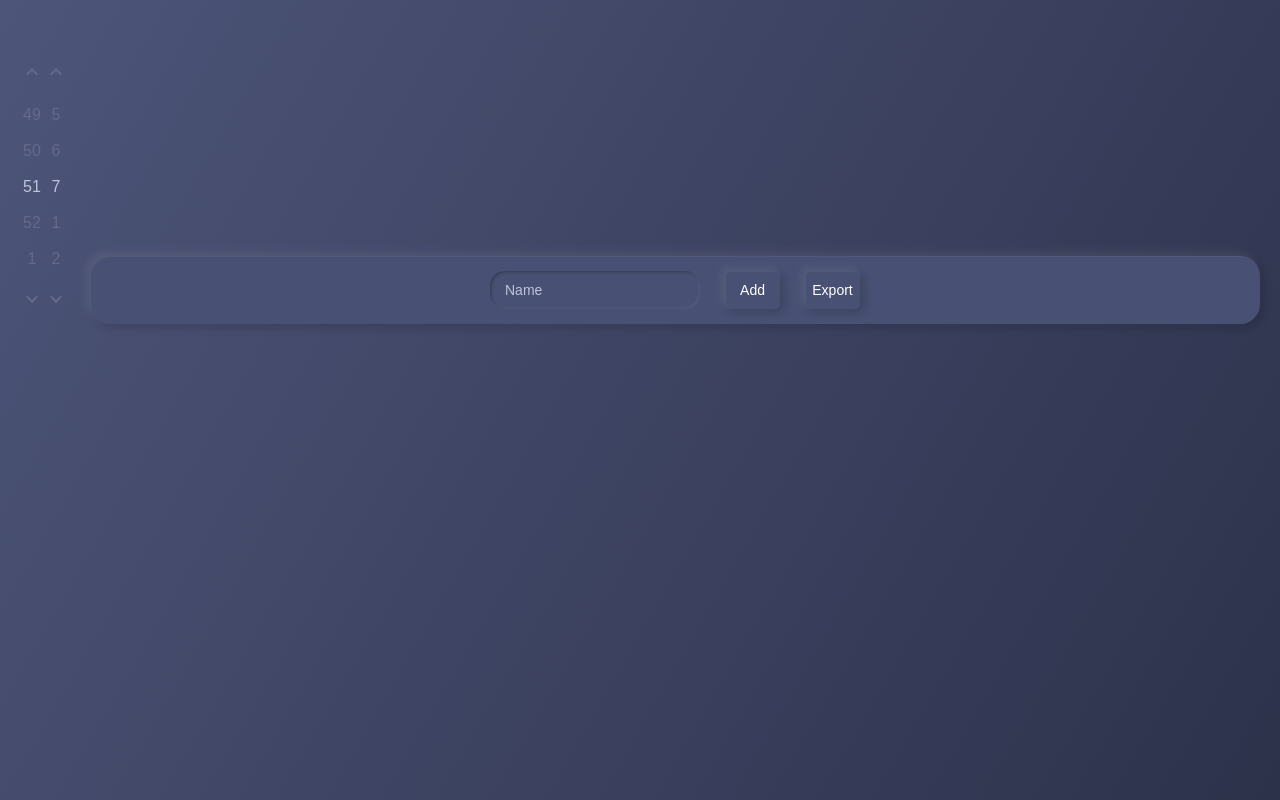
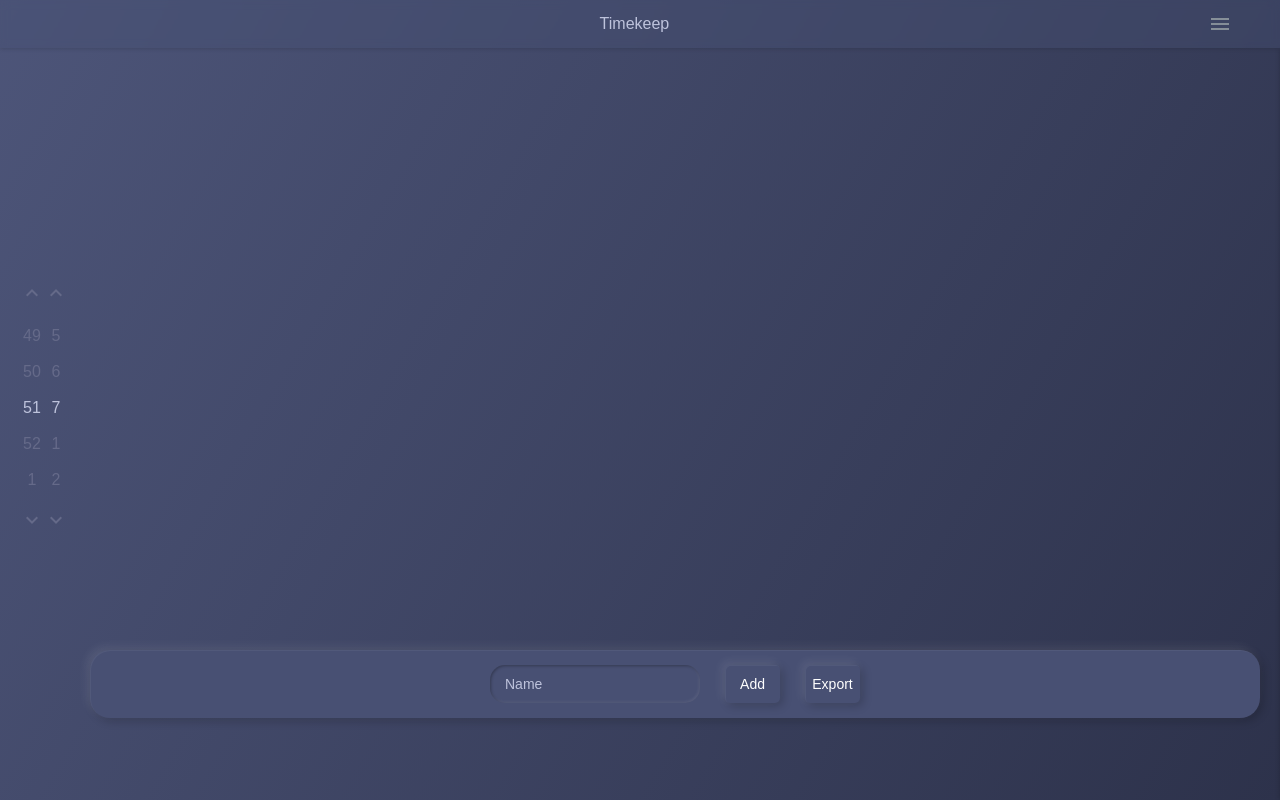
Before and after one commit to AlexGustafsson/timekeep, a Vue app: page / in a window 1280 px wide. Built offline with nearby package versions, Linux system fonts and the light colour scheme; a web font is replaced by a local one.

Commit message:
Implemented side menu for timekeeps

```diff
--- a/src/components/app/model.vue
+++ b/src/components/app/model.vue
@@ -1,9 +1,23 @@
 <template>
   <div class="app">
+    <nav class="top">
+      <router-link to="/">Timekeep</router-link>
+      <i class="material-icons" v-on:click="toggleMenu">menu</i>
+    </nav>
+    <nav class="side" ref="menu" v-bind:class="{open: menuIsOpen}" v-on:click="toggleMenu">
+      <ul>
+        <li v-for="timekeep in $store.state.timekeeps">
+          <p>{{timekeep.name}}</p>
+          <i class="material-icons" @click.stop="toggleFavorite(timekeep)">{{timekeep.favorite ? 'favorite' : 'favorite_border'}}</i>
+          <i class="remove material-icons" @click.stop="remove(timekeep)">delete_forever</i>
+        </li>
+      </ul>
+    </nav>
     <main>
       <router-view></router-view>
     </main>
   </div>
 </template>
 
+<script src="./script.js"></script>
 <style src="./style.css"></style>
--- /dev/null
+++ b/src/components/app/script.js
@@ -0,0 +1,44 @@
+export default {
+  name: 'app',
+  data() {
+    return {
+      menuIsOpen: false
+    };
+  },
+  methods: {
+    openMenu() {
+      this.menuIsOpen = true;
+      window.addEventListener('mousedown', this.handleMouseClick);
+    },
+    hideMenu() {
+      this.menuIsOpen = false;
+      window.removeEventListener('mousedown', this.handleMouseClick);
+    },
+    toggleMenu() {
+      if (this.menuIsOpen)
+        this.hideMenu();
+      else
+        this.openMenu();
+    },
+    handleMouseClick(event) {
+      const {clientX} = event;
+      const {offsetLeft} = this.$refs.menu;
+
+      if (clientX < offsetLeft)
+        this.hideMenu();
+    },
+    toggleFavorite(timekeep) {
+      this.$store.dispatch('toggleFavorite', timekeep).catch(error => {
+        alert(error);
+      });
+    },
+    remove(timekeep) {
+      const result = window.confirm(`Are you sure you want to remove '${timekeep.name}' permanently?`);
+      if (result) {
+        this.$store.dispatch('removeTimekeep', timekeep).catch(error => {
+          alert(error);
+        });
+      }
+    }
+  }
+}
--- a/src/components/app/style.css
+++ b/src/components/app/style.css
@@ -1,8 +1,92 @@
 .app {
+  position: relative;
+  padding-top: 48px;
   display: flex;
-  justify-content: center;
+  flex-direction: column;
+  min-height: 90vh;
+}
+
+.app > nav.top {
+  position: fixed;
+  top: 0;
+  left: 0;
+  right: 0;
+  height: 48px;
+  padding: 0px 48px;
+  padding-left: 20%;
+
+  display: grid;
+  grid-template-columns: 1fr 20%;
+  align-items: center;
+
+  background-color: #485073;
+  line-height: 48px;
+
+  z-index: 1000;
+
+  box-shadow: 0 0 5px rgba(0, 0, 0, 0.2);
+}
+
+.app > nav.top > a {
+  color: #BEC3DC;
+  justify-self: center;
+}
+
+.app > nav.top > .material-icons {
+  color: #868F98;
+  cursor: pointer;
+  grid-column: 4;
+}
+
+.app > nav.side {
+  position: fixed;
+  top: 48px;
+  right: -300px;
+  bottom: 0;
+  width: 250px;
+  background-color: white;
+
+  padding: 25px;
+
+  display: flex;
+  flex-direction: column;
+
+  z-index: 900;
+
+  box-shadow: 0 0 5px rgba(0, 0, 0, 0.2);
+
+  transition: 0.2s right;
+}
+
+.app > nav.side.open {
+  right: 0px;
+}
+
+.app > nav.side ul > :not(:first-child) {
+  margin-top: 10px;
+}
+
+.app > nav.side li {
+  display: grid;
+  grid-template-columns: 1fr 32px 32px;
+  align-items: center;
+
+  color: #BEC3DC;
+}
+
+.app > nav.side li > .material-icons {
+  text-align: right;
 }
 
 .app > main {
-  width: 100%;
+  display: flex;
+  justify-content: center;
+  flex-grow: 1;
 }
+
+@supports (backdrop-filter: blur(4px)) {
+  .app > nav {
+    background-color: rgba(72, 80, 115, 0.4)!important;
+    backdrop-filter: blur(4px);
+  }
+}
--- a/src/components/card/model.vue
+++ b/src/components/card/model.vue
@@ -7,7 +7,6 @@
       <h1>
         {{timekeep.name}}
         <i v-if="focused" class="material-icons">access_time</i>
-        <i class="remove material-icons" @click.stop="remove">delete_forever</i>
       </h1>
     </header>
     <h2>{{prettyTime}}</h2>
--- a/src/components/card/script.js
+++ b/src/components/card/script.js
@@ -24,9 +24,6 @@ export default {
     this.update();
   },
   methods: {
-    remove() {
-      this.$emit('remove');
-    },
     update() {
       this.prettyTime = humanizeDuration(Math.round(this.timekeep.getTime(this.week.year, this.week.week, this.week.day) / 1000) * 1000, {largest: 2});
       this.prettyPrevious = humanizeDuration(Math.round(this.timekeep.getTotalTime(this.week.year, this.week.week) / 1000) * 1000, {largest: 2});
--- a/src/pages/home/model.vue
+++ b/src/pages/home/model.vue
@@ -3,7 +3,7 @@
     <week-scroller v-model="week" />
     <main>
       <ul :class="classes">
-        <card v-for="timekeep in $store.state.timekeeps" :key="timekeep.id" :timekeep="timekeep" :focused="timekeep.id === $store.state.activeId" :week="week" @click.native="cardClicked(timekeep)" @remove="cardRemove(timekeep)"></card>
+        <card v-for="timekeep in $store.state.timekeeps.filter(x => x.favorite)" :key="timekeep.id" :timekeep="timekeep" :focused="timekeep.id === $store.state.activeId" :week="week" @click.native="cardClicked(timekeep)"></card>
       </ul>
       <footer>
         <form v-on:submit="submit">
--- a/src/pages/home/script.js
+++ b/src/pages/home/script.js
@@ -35,11 +35,6 @@ export default {
         alert(error);
       });
     },
-    cardRemove(timekeep) {
-      this.$store.dispatch('removeTimekeep', timekeep).catch(error => {
-        alert(error);
-      });
-    },
     submit(event) {
       if (event)
         event.preventDefault(true);
--- a/src/store.js
+++ b/src/store.js
@@ -51,6 +51,10 @@ export default new Vuex.Store({
       state.timekeeps.push(new Timekeep({name}));
     },
     removeTimekeep(state, timekeep) {
+      if (state.activeId && state.activeId === timekeep.id) {
+        state.activeId = null;
+      }
+
       state.timekeeps = state.timekeeps.filter(x => x !== timekeep);
     },
     toggleCounting(state, timekeep) {
@@ -68,6 +72,10 @@ export default new Vuex.Store({
         state.activeId = timekeep.id;
       else
         state.activeId = null;
+    },
+    toggleFavorite(state, timekeep) {
+      timekeep.toggleFavorite();
+      state.timekeeps[state.timekeeps.indexOf(timekeep)] = timekeep;
     }
   },
   actions: {
@@ -92,6 +100,12 @@ export default new Vuex.Store({
         throw new Error('No such timekeep in the store');
 
       commit('toggleCounting', timekeep);
+    },
+    async toggleFavorite({commit, state}, timekeep) {
+      if (state.timekeeps.indexOf(timekeep) === -1)
+        throw new Error('No such timekeep in the store');
+
+      commit('toggleFavorite', timekeep);
     }
   },
   plugins: [vuexLocal.plugin]
--- a/src/timekeep.js
+++ b/src/timekeep.js
@@ -5,6 +5,7 @@ export default class Timekeeping {
     this.name = state.name;
     this.years = state.years || {};
     this.id = state.id || Math.random() * 1E17;
+    this.favorite = state.favorite || true;
   }
 
   get counting() {
@@ -88,4 +89,8 @@ export default class Timekeeping {
 
     return sum;
   }
+
+  toggleFavorite() {
+    this.favorite = !this.favorite;
+  }
 }
```
